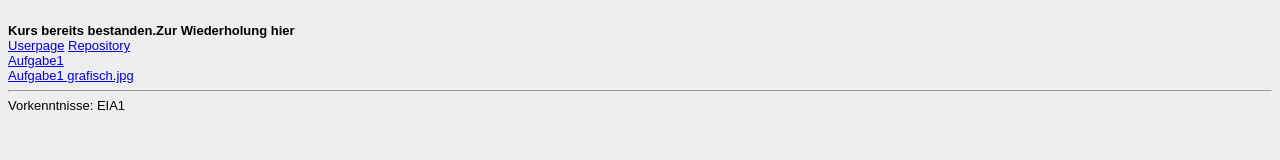
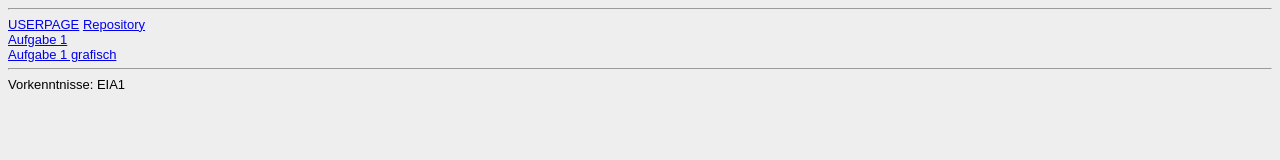
Before and after one commit to yeniayeb/Endabgabe, a plain HTML site: page steckbrief/steckbrief.htm in a window 1280 px wide. Drawn offline with Linux system fonts and the light colour scheme.

Commit message:
Add files via upload

```diff
--- a/steckbrief/steckbrief.htm
+++ b/steckbrief/steckbrief.htm
@@ -1,21 +1,17 @@
 <!DOCTYPE html>
 <html>
 <title>Steckbrief</title>
-<br><b>Kurs bereits bestanden.Zur Wiederholung hier</b></br>
 <head>
 <style>body {font-family:arial; font-size:small; background:#eeeeee}</style>
 </head>
 
 
 <body>
-
-<a href="https://yeniayeb.github.io/index.html"target="_blank">Userpage</a>
-<a href="https://github.com/yeniayeb/EIA1-SoSe20"target="_blank">Repository</a> <br>
-<a href="https://github.com/yeniayeb/EIA1-SoSe20"target="_blank">Aufgabe1</a> <br>
-<a href="https://github.com/yeniayeb/EIA1-SoSe20/Aufgabe%201/Aufgabe1.2grafisch.jpg"target="_blank">Aufgabe1 grafisch.jpg</a> <br>
-
-
-
+<hr>
+<a href="https://yeniayeb.github.io/index.html"target="_blank">USERPAGE</a>
+<a href="https://github.com/yeniayeb/EIA2-Inverted"target="_blank">Repository</a> <br>
+<a href="https://github.com/yeniayeb/EIA2-Inverted/Aufgabe%201/Aufgabe1.2%20Boxes.pdf"target="_blank">Aufgabe 1</a> <br>
+<a href="https://github.com/yeniayeb/EIA2-Inverted/Aufgabe%201/Aufgabe1.2grafisch.jpg"target="_blank">Aufgabe 1 grafisch</a> <br>
 
 
 
```
